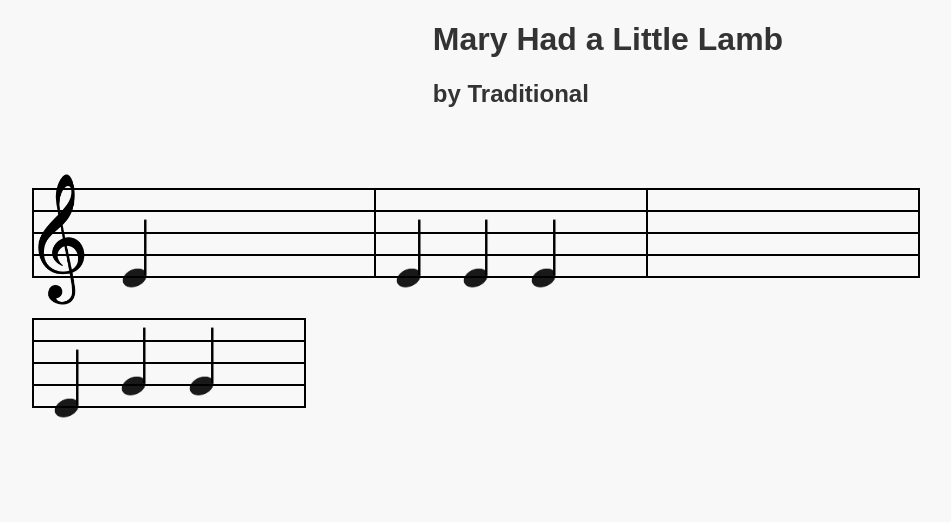
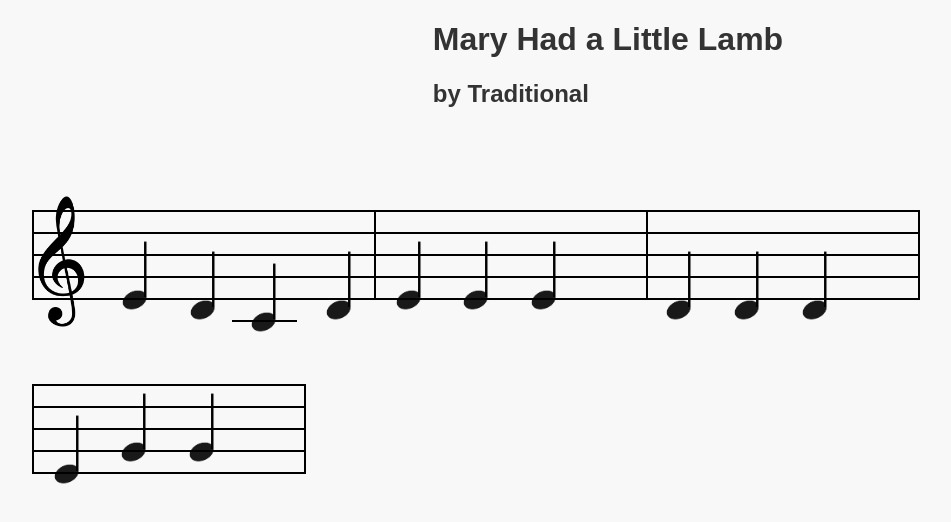
Before and after one commit to rickysoliman/piano-teacher, an Angular app: page / in a window 1280 px wide. Shown: the top 522 px of the page, without its empty margins (32-983 px from the left). Built offline with nearby package versions, Linux system fonts and the light colour scheme.

Commit message:
ledger lines and spaces

```diff
--- a/src/app/components/line/line.component.html
+++ b/src/app/components/line/line.component.html
@@ -1,6 +1,5 @@
 <div class="line-wrapper">
-  <div [id]="lineData.id" class="line" *ngFor="let note of getRange(lineData.timeSignature)">
-    <!-- Use *ngIf to conditionally render the quarter note -->
+  <div [id]="lineData.id" [ngClass]="!lineData.ledger ? 'line' : hasQuarterNoteOnBeat(note + 1) ? 'ledger-line-with-note' : 'ledger-line'" *ngFor="let note of getRange(lineData.timeSignature)">
     <img class="quarter-note" *ngIf="hasQuarterNoteOnBeat(note + 1)" src="../../../assets/quarter-note.png">
   </div>
 </div>
--- a/src/app/components/line/line.component.scss
+++ b/src/app/components/line/line.component.scss
@@ -1,3 +1,5 @@
+@import '../../../styles.scss';
+
 .line-wrapper {
   display: flex;
 }
@@ -8,8 +10,31 @@
   height: 2px;
   background-color: black;
 }
+.line:hover {
+  cursor: pointer;
+  background-color: rgba(80, 254, 80, 0.59);
+}
 
-.line:hover {
+.ledger-line {
+  position: relative;
+  flex: 1;
+  height: 2px;
+  background-color: transparent;
+}
+.ledger-line:hover {
+  cursor: pointer;
+  background-color: rgba(80, 254, 80, 0.59);
+}
+
+.ledger-line-with-note {
+  box-sizing: border-box;
+  position: relative;
+  flex: 1;
+  height: 2px;
+  background-color: black;
+  border-right: 12px solid $background-color;
+}
+.ledger-line-with-note:hover {
   cursor: pointer;
   background-color: rgba(80, 254, 80, 0.59);
 }
--- a/src/app/components/measure/measure.component.html
+++ b/src/app/components/measure/measure.component.html
@@ -1,11 +1,22 @@
+<!-- above staff -->
+<div [ngClass]="measureData.measureNumber === 1 ? 'first-measure-wrapper-above-staff' : 'measure-wrapper-above-staff'">
+  <app-line [lineData]="{ id: measureData.trebleClef ? 'A5' : 'C4', timeSignature: measureData.timeSignature, contents: noteData[measureData.trebleClef ? 'A5' : 'C4'] || null, ledger: true }"></app-line>
+  <app-space [spaceData]="{ id: measureData.trebleClef ? 'G5' : 'B3', timeSignature: measureData.timeSignature, contents: noteData[measureData.trebleClef ? 'G5' : 'B3']  || null, ledger: true }"></app-space>
+</div>
+<!-- main staff -->
 <div [ngClass]="measureData.measureNumber === 1 ? 'first-measure-wrapper' : 'measure-wrapper'">
-  <app-line [lineData]="{ id: measureData.trebleClef ? 'F5' : 'A3', timeSignature: measureData.timeSignature, contents: noteData[measureData.trebleClef ? 'F5' : 'A3'] || null }"></app-line>
-  <app-space [spaceData]="{ id: measureData.trebleClef ? 'E5' : 'G3', timeSignature: measureData.timeSignature, contents: noteData[measureData.trebleClef ? 'E5' : 'G3']  || null}"></app-space>
-  <app-line [lineData]="{ id: measureData.trebleClef ? 'D5' : 'F3', timeSignature: measureData.timeSignature, contents: noteData[measureData.trebleClef ? 'D5' : 'F3'] || null }"></app-line>
-  <app-space [spaceData]="{ id: measureData.trebleClef ? 'C5' : 'E3', timeSignature: measureData.timeSignature, contents: noteData[measureData.trebleClef ? 'C5' : 'E3']  || null}"></app-space>
-  <app-line [lineData]="{ id: measureData.trebleClef ? 'B4' : 'D3', timeSignature: measureData.timeSignature, contents: noteData[measureData.trebleClef ? 'B4' : 'D3'] || null }"></app-line>
-  <app-space [spaceData]="{ id: measureData.trebleClef ? 'A4' : 'C3', timeSignature: measureData.timeSignature, contents: noteData[measureData.trebleClef ? 'A4' : 'C3']  || null}"></app-space>
-  <app-line [lineData]="{ id: measureData.trebleClef ? 'G4' : 'B2', timeSignature: measureData.timeSignature, contents: noteData[measureData.trebleClef ? 'G4' : 'B2'] || null }"></app-line>
-  <app-space [spaceData]="{ id: measureData.trebleClef ? 'F4' : 'A2', timeSignature: measureData.timeSignature, contents: noteData[measureData.trebleClef ? 'F4' : 'A2']  || null}"></app-space>
-  <app-line [lineData]="{ id: measureData.trebleClef ? 'E4' : 'G2', timeSignature: measureData.timeSignature, contents: noteData[measureData.trebleClef ? 'E4' : 'G2'] || null }"></app-line>
+  <app-line [lineData]="{ id: measureData.trebleClef ? 'F5' : 'A3', timeSignature: measureData.timeSignature, contents: noteData[measureData.trebleClef ? 'F5' : 'A3'] || null, ledger: false }"></app-line>
+  <app-space [spaceData]="{ id: measureData.trebleClef ? 'E5' : 'G3', timeSignature: measureData.timeSignature, contents: noteData[measureData.trebleClef ? 'E5' : 'G3']  || null, ledger: false }"></app-space>
+  <app-line [lineData]="{ id: measureData.trebleClef ? 'D5' : 'F3', timeSignature: measureData.timeSignature, contents: noteData[measureData.trebleClef ? 'D5' : 'F3'] || null, ledger: false }"></app-line>
+  <app-space [spaceData]="{ id: measureData.trebleClef ? 'C5' : 'E3', timeSignature: measureData.timeSignature, contents: noteData[measureData.trebleClef ? 'C5' : 'E3']  || null, ledger: false }"></app-space>
+  <app-line [lineData]="{ id: measureData.trebleClef ? 'B4' : 'D3', timeSignature: measureData.timeSignature, contents: noteData[measureData.trebleClef ? 'B4' : 'D3'] || null, ledger: false }"></app-line>
+  <app-space [spaceData]="{ id: measureData.trebleClef ? 'A4' : 'C3', timeSignature: measureData.timeSignature, contents: noteData[measureData.trebleClef ? 'A4' : 'C3']  || null, ledger: false }"></app-space>
+  <app-line [lineData]="{ id: measureData.trebleClef ? 'G4' : 'B2', timeSignature: measureData.timeSignature, contents: noteData[measureData.trebleClef ? 'G4' : 'B2'] || null, ledger: false }"></app-line>
+  <app-space [spaceData]="{ id: measureData.trebleClef ? 'F4' : 'A2', timeSignature: measureData.timeSignature, contents: noteData[measureData.trebleClef ? 'F4' : 'A2']  || null, ledger: false }"></app-space>
+  <app-line [lineData]="{ id: measureData.trebleClef ? 'E4' : 'G2', timeSignature: measureData.timeSignature, contents: noteData[measureData.trebleClef ? 'E4' : 'G2'] || null, ledger: false }"></app-line>
 </div>
+<!-- below staff -->
+<div [ngClass]="measureData.measureNumber === 1 ? 'first-measure-wrapper-below-staff' : 'measure-wrapper-below-staff'">
+  <app-space [spaceData]="{ id: measureData.trebleClef ? 'D4' : 'F2', timeSignature: measureData.timeSignature, contents: noteData[measureData.trebleClef ? 'D4' : 'F2']  || null, ledger: true }"></app-space>
+  <app-line [lineData]="{ id: measureData.trebleClef ? 'C4' : 'E2', timeSignature: measureData.timeSignature, contents: noteData[measureData.trebleClef ? 'C4' : 'E2'] || null, ledger: true }"></app-line>
+</div>
--- a/src/app/components/song/song.component.scss
+++ b/src/app/components/song/song.component.scss
@@ -80,7 +80,7 @@
   border-left: 2px solid black;
   border-right: none;
   position: relative;
-  margin: 20px 0;
+  margin: 42px 0;
   box-sizing: border-box;
 }
 
--- a/src/app/components/space/space.component.scss
+++ b/src/app/components/space/space.component.scss
@@ -9,8 +9,20 @@
   box-sizing: border-box;
   position: relative;
 }
+.space:hover {
+  cursor: pointer;
+  background-color: rgba(80, 254, 80, 0.59);
+}
 
-.space:hover {
+.ledger-space {
+  height: 20px;
+  background-color: transparent;
+  z-index: 2;
+  box-sizing: border-box;
+  border-right: none;
+  position: relative;
+}
+.ledger-space:hover {
   cursor: pointer;
   background-color: rgba(80, 254, 80, 0.59);
 }
--- a/src/app/types.ts
+++ b/src/app/types.ts
@@ -8,6 +8,7 @@ export type NoteOrRestData = {
 export type LineOrSpace = {
   id: string; // represents the line or space's note name and octave
   timeSignature: number;
+  ledger: boolean; // true if note is outside scope of the staff
   contents: NoteOrRestData[];
 };
 
```
